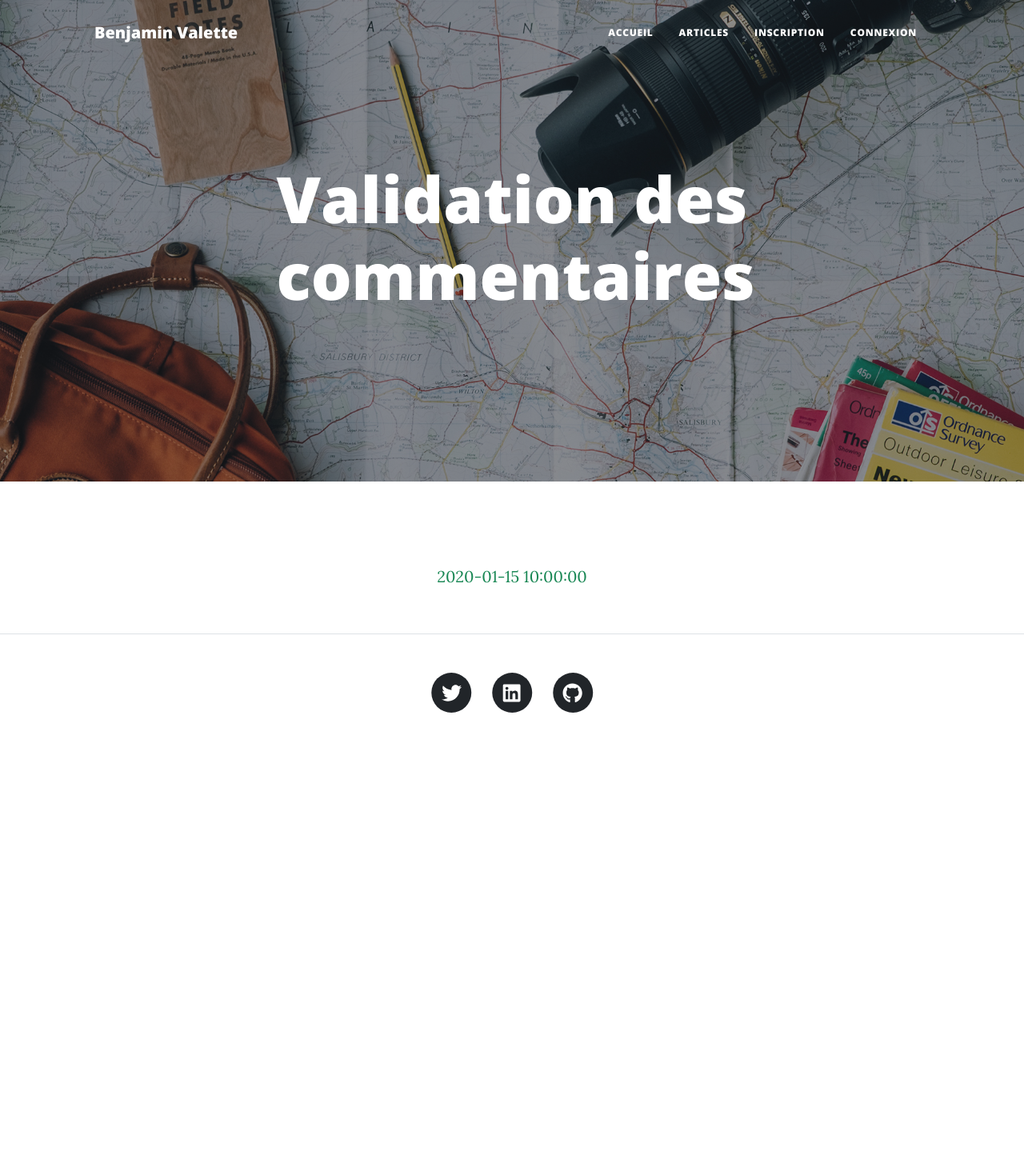
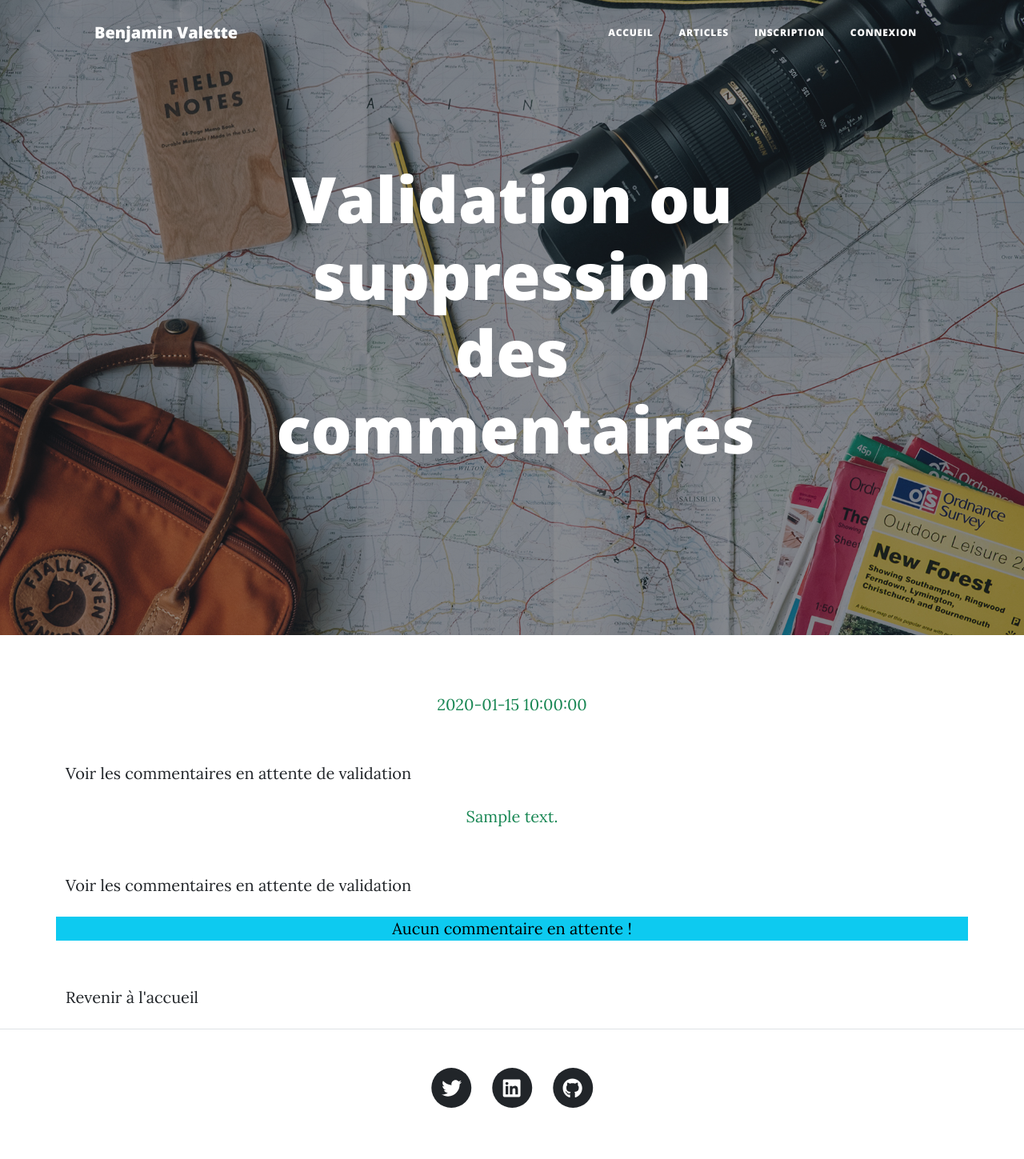
Before and after one commit to BenjVA/pro-blog, a PHP site: template src/template/waitingCommentsList.html.twig in a window 1280 px wide. Shown: the whole page at 80% size. Before the commit the page ends 891 px from the top, so only its background shows below. Run offline with PHP 8.4, Linux system fonts and the light colour scheme; the template is opened without the code that fills it: most values are stand-ins (such as "Sample title", 1, 10 or a date in 2020); some libraries are stand-ins or nearby versions.

Commit message:
Adding option for admin to delete comment in admin panel, styling with cards

```diff
--- a/src/template/adminLayout.html.twig
+++ b/src/template/adminLayout.html.twig
@@ -1,7 +1,7 @@
 {% extends 'layout.html.twig' %}
 
     {% block content %}
-        <header class="masthead" style="background-image: url('/src/assets/Public/img/about-bg.jpg')">
+        <header class="masthead" style="background-image: url('/src/assets/img/about-bg.jpg')">
             <div class="container position-relative px-4 px-lg-5">
                 <div class="row gx-4 gx-lg-5 justify-content-center">
                     <div class="col-md-10 col-lg-8 col-xl-7">
@@ -13,7 +13,7 @@
                 </div>
             </div>
         </header>
-        <div>
+        <div class="text-center">
             <a href="/?action=showWaitingCommentsList">Voir les commentaires en attente de validation</a>
         </div>
     {% endblock %}
--- a/src/template/login.html.twig
+++ b/src/template/login.html.twig
@@ -18,6 +18,7 @@
             {% if loginSuccessful %}
                 <h2 class="text-success">Bienvenue {{ user.pseudo }} !</h2>
             {% endif %}
+            {% if not session.user.pseudo %}
                 {% if loginFailed %}
                     <p class="text-danger">{{ loginFailed }}</p>
                 {% endif %}
@@ -34,6 +35,7 @@
                         <button type="submit" class="btn btn-outline-dark">Se connecter</button>
                     </div>
                 </form>
+            {% endif %}
         </div>
     </div>
 {% endblock %}
--- a/src/template/waitingCommentsList.html.twig
+++ b/src/template/waitingCommentsList.html.twig
@@ -6,7 +6,7 @@
             <div class="row gx-4 gx-lg-5 justify-content-center">
                 <div class="col-md-10 col-lg-8 col-xl-7">
                     <div class="page-heading">
-                        <h1>Validation des commentaires</h1>
+                        <h1>Validation ou suppression des commentaires</h1>
                         <span class="subheading"></span>
                     </div>
                 </div>
@@ -14,24 +14,41 @@
         </div>
     </header>
     <div class="container">
-        <div class="row gy-4 py-4 justify-content-center">
-            <div class="col-md-10 col-lg-8 col-xl-7 text-center">
-                {% if publishedComment %}
-                    <p class="text-success">{{ publishedComment }}</p>
-                {% endif %}
-                {% if errorPublishComment %}
-                    <p class="text-danger">{{ errorPublishComment }}</p>
-                {% endif %}
-                {% for notPublishedComment in notPublishedComments %}
-                    <div class="text-center">
-                        <h1>{{ notPublishedComment.pseudo }}</h1>
-                        <small class="text-muted fst-italic">Posté le {{ notPublishedComment.dateComment }}</small>
-                        <p>{{ notPublishedComment.content }}</p>
-                        <a href="/?action=publishComment&id={{ notPublishedComment.id }}" class="btn btn-outline py-4">Valider le commentaire</a>
-                        <hr class="my-4">
+        <div class="row align-items-start justify-content-center gy-4 py-4">
+            {% if publishedComment %}
+                <p class="text-center text-success">{{ publishedComment }}</p>
+                <a href="/?action=showWaitingCommentsList">Voir les commentaires en attente de validation</a>
+            {% endif %}
+            {% if deletedComment %}
+                <p class="text-center text-success">{{ deletedComment }}</p>
+                <a href="/?action=showWaitingCommentsList">Voir les commentaires en attente de validation</a>
+            {% endif %}
+            {% if errorDeleteComment %}
+                <p class="text-center text-danger">{{ errorDeleteComment }}</p>
+                <a href="/?action=showWaitingCommentsList">Voir les commentaires en attente de validation</a>
+            {% endif %}
+            {% if errorPublishComment %}
+                <p class="text-center text-danger">{{ errorPublishComment }}</p>
+                <a href="/?action=showWaitingCommentsList">Voir les commentaires en attente de validation</a>
+            {% endif %}
+            {% if not notPublishedComment %}
+                    <p class="text-center text-bg-info">Aucun commentaire en attente !</p>
+                    <a href="/index.php">Revenir à l'accueil</a>
+            {% endif %}
+            {% for notPublishedComment in notPublishedComments %}
+            <div class="col-md text-center">
+                <div class="card" style="width: 18rem;">
+                    <div class="card-body">
+                        <h5 class="card-title">{{ notPublishedComment.pseudo }}</h5>
+                        <p class="card-text">{{ notPublishedComment.content }}</p>
+                        <a href="/?action=publishComment&id={{ notPublishedComment.id }}"
+                           class="btn"><i class="fa-solid fa-check" style="color: #00ff40;"></i></a>
+                        <a href="/?action=deleteComment&id={{ notPublishedComment.id }}"
+                           class="btn"><i class="fa-solid fa-trash" style="color: #ff0000;"></i></a>
                     </div>
-                {% endfor %}
+                </div>
             </div>
+            {% endfor %}
         </div>
     </div>
 {% endblock %}
```
Also changed, not shown: src/Controllers/Comment.php (+20 -0 lines), src/Repository/CommentRepository.php (+13 -0 lines), src/Router/Router.php (+7 -0 lines). Lines whose indentation alone changed are shown as unchanged.
